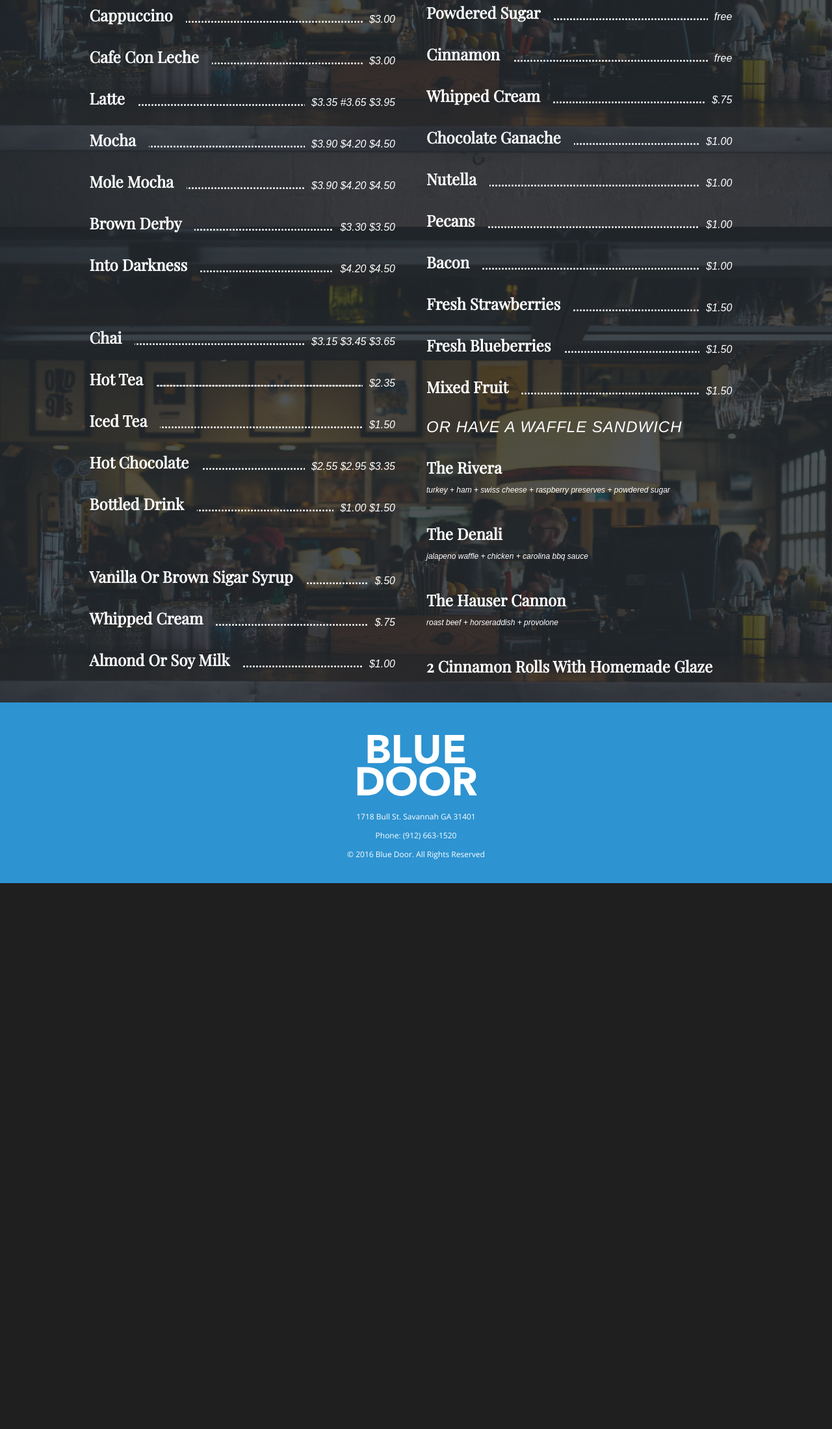
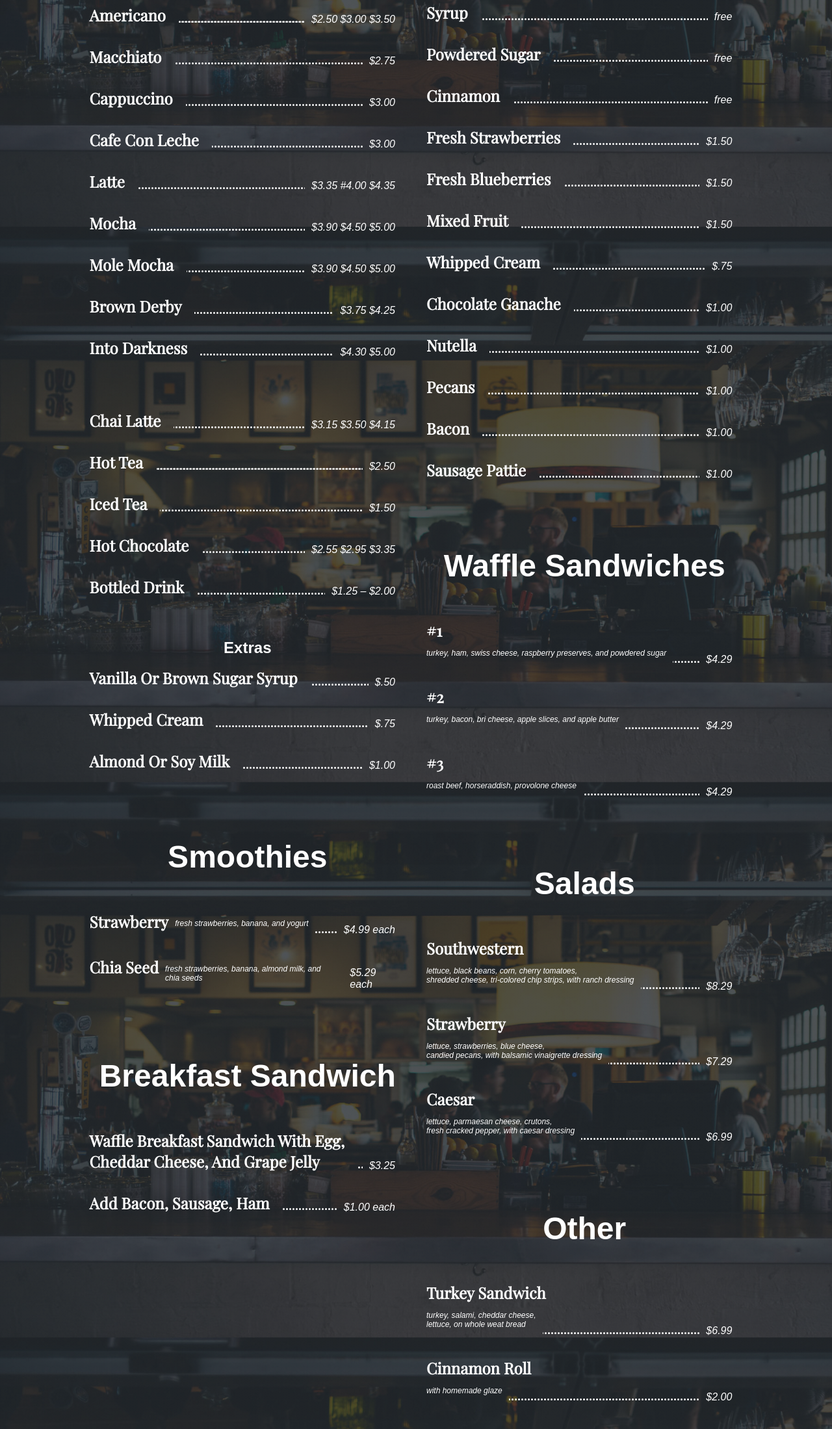
Before and after one commit to curiouscrusher/BlueDoorCoffee, a plain HTML site: page index.html in a window 1280 px wide. Shown: the part 506-2705 px from the top of the page at 65% size. Before the commit the page ends 1865 px from the top, so only its background shows below. Drawn offline with nearby package versions, Linux system fonts and the light colour scheme.

Commit message:
Updating menu for Fall 2016 Quarter

```diff
--- a/index.html
+++ b/index.html
@@ -12,7 +12,7 @@
 	<!-- ===STYLE.CSS -->
 	<link rel="stylesheet" href="style.css">
 	<!-- ===mobile -->
-	<meta name="viewport"content="width=device-width, initial-scale=1.0">
+	<meta name="viewport" content="width=device-width, initial-scale=1.0">
 
 </head>
 <body>
@@ -29,10 +29,30 @@
 						<div class="item">
 							<h4>Drip</h4>
 							<div class="item-detail-price">
-								<!--tail-price">
-								<!-- <p class="name-detail">Name Detail Here</p> -->
+								<!--tail-price"> -->
+								<!--<p class="name-detail">Name Detail Here</p> -->
 								<div class="dots"></div>
-								<p class="price">$1.95</p>
+								<p class="price">$2.00  $2.55  $3.00</p>
+							</div><!-- ===end of item-detail-price -->
+						</div><!-- ===end of item -->
+
+						<div class="item">
+							<h4>Cold Brew</h4>
+							<div class="item-detail-price">
+								<!--tail-price"> -->
+								<!--<p class="name-detail">Name Detail Here</p> -->
+								<div class="dots"></div>
+								<p class="price">$3.50  $4.00</p>
+							</div><!-- ===end of item-detail-price -->
+						</div><!-- ===end of item -->
+
+						<div class="item">
+							<h4>Espresso</h4>
+							<div class="item-detail-price">
+								<!--tail-price"> -->
+								<!--<p class="name-detail">Name Detail Here</p> -->
+								<div class="dots"></div>
+								<p class="price">$2.50</p>
 							</div><!-- ===end of item-detail-price -->
 						</div><!-- ===end of item -->
 
@@ -41,7 +61,7 @@
 							<div class="item-detail-price">
 								<!-- <p class="name-detail">Name Detail Here</p> -->
 								<div class="dots"></div>
-								<p class="price">$1.85  $2.05  $2.25</p>
+								<p class="price">$2.50  $3.00  $3.50</p>
 							</div><!-- ===end of item-detail-price -->
 						</div><!-- ===end of item -->
 
@@ -77,7 +97,7 @@
 							<div class="item-detail-price">
 								<!-- <p class="name-detail">Name Detail Here</p> -->
 								<div class="dots"></div>
-								<p class="price">$3.35 #3.65 $3.95</p>
+								<p class="price">$3.35 #4.00 $4.35</p>
 							</div><!-- ===end of item-detail-price -->
 						</div><!-- ===end of item -->
 
@@ -86,7 +106,7 @@
 							<div class="item-detail-price">
 								<!-- <p class="name-detail">Name Detail Here</p> -->
 								<div class="dots"></div>
-								<p class="price">$3.90 $4.20 $4.50</p>
+								<p class="price">$3.90 $4.50 $5.00</p>
 							</div><!-- ===end of item-detail-price -->
 						</div><!-- ===end of item -->
 
@@ -95,7 +115,7 @@
 							<div class="item-detail-price">
 								<!-- <p class="name-detail">Name Detail Here</p> -->
 								<div class="dots"></div>
-								<p class="price">$3.90 $4.20 $4.50</p>
+								<p class="price">$3.90 $4.50 $5.00</p>
 							</div><!-- ===end of item-detail-price -->
 						</div><!-- ===end of item -->
 
@@ -104,7 +124,7 @@
 							<div class="item-detail-price">
 								<!-- <p class="name-detail">Name Detail Here</p> -->
 								<div class="dots"></div>
-								<p class="price">$3.30 $3.50</p>
+								<p class="price">$3.75 $4.25</p>
 							</div><!-- ===end of item-detail-price -->
 						</div><!-- ===end of item -->
 
@@ -113,18 +133,18 @@
 							<div class="item-detail-price">
 								<!-- <p class="name-detail">Name Detail Here</p> -->
 								<div class="dots"></div>
-								<p class="price">$4.20 $4.50</p>
+								<p class="price">$4.30 $5.00</p>
 							</div><!-- ===end of item-detail-price -->
 						</div><!-- ===end of item -->
 
 							<div class="spacer"></div>
 
 						<div class="item">
-							<h4>Chai</h4>
+							<h4>Chai Latte</h4>
 							<div class="item-detail-price">
 								<!-- <p class="name-detail">Name Detail Here</p> -->
 								<div class="dots"></div>
-								<p class="price">$3.15 $3.45 $3.65</p>
+								<p class="price">$3.15 $3.50 $4.15</p>
 							</div><!-- ===end of item-detail-price -->
 						</div><!-- ===end of item -->
 
@@ -133,7 +153,7 @@
 							<div class="item-detail-price">
 								<!-- <p class="name-detail">Name Detail Here</p> -->
 								<div class="dots"></div>
-								<p class="price">$2.35</p>
+								<p class="price">$2.50</p>
 							</div><!-- ===end of item-detail-price -->
 						</div><!-- ===end of item -->
 
@@ -160,14 +180,15 @@
 							<div class="item-detail-price">
 								<!-- <p class="name-detail">Name Detail Here</p> -->
 								<div class="dots"></div>
-								<p class="price">$1.00 $1.50</p>
+								<p class="price">$1.25 – $2.00</p>
 							</div><!-- ===end of item-detail-price -->
 						</div><!-- ===end of item -->
 
 						<div class="spacer"></div>
 
+						<h4 class="subheading">Extras</h4>
 						<div class="item">
-							<h4>Vanilla or Brown Sigar Syrup</h4>
+							<h4>Vanilla or Brown Sugar Syrup</h4>
 							<div class="item-detail-price">
 								<!-- <p class="name-detail">Name Detail Here</p> -->
 								<div class="dots"></div>
@@ -193,8 +214,52 @@
 							</div><!-- ===end of item-detail-price -->
 						</div><!-- ===end of item -->
 
+						<div class="spacer"></div>
+								<h2 class="subheading">Smoothies</h2>
+
+								<div class="item">
+								<h4>Strawberry</h4>
+								<div class="item-detail-price">
+									<p class="name-detail">Fresh Strawberries, Banana, And Yogurt</p>
+									<div class="dots"></div>
+									<p class="price">$4.99 Each</p>
+								</div><!-- ===end of item-detail-price -->
+							</div><!-- ===end of item -->
+
+							<div class="item">
+								<h4>Chia Seed</h4>
+								<div class="item-detail-price">
+									<p class="name-detail">Fresh Strawberries, Banana, Almond Milk, And Chia Seeds</p>
+									<div class="dots"></div>
+									<p class="price">$5.29 Each</p>
+								</div><!-- ===end of item-detail-price -->
+							</div><!-- ===end of item -->
+
+						<div class="spacer"></div>
+						<h2 class="subheading">Breakfast Sandwich</h2>
+
+						<div class="item">
+								<h4>Waffle Breakfast Sandwich With Egg, <br />Cheddar Cheese, And Grape Jelly</h4>
+								<div class="item-detail-price">
+									<!-- <p class="name-detail">Name Detail Here</p> -->
+									<div class="dots"></div>
+									<p class="price">$3.25</p>
+								</div><!-- ===end of item-detail-price -->
+							</div><!-- ===end of item -->
+
+							<div class="item">
+								<h4>Add Bacon, Sausage, Ham</h4>
+								<div class="item-detail-price">
+									<!-- <p class="name-detail">Name Detail Here</p> -->
+									<div class="dots"></div>
+									<p class="price">$1.00 Each</p>
+								</div><!-- ===end of item-detail-price -->
+							</div><!-- ===end of item -->
+
+
 					</div><!-- end of column -->
 				</div><!--  end of column-container -->
+
 
 				<div class="column-container clearfix">
 					<div class="column clearfix">
@@ -205,7 +270,16 @@
 								<div class="item-detail-price">
 									<!-- <p class="name-detail">Name Detail Here</p> -->
 									<div class="dots"></div>
-									<p class="price">5.50</p>
+									<p class="price">$4.00</p>
+								</div><!-- ===end of item-detail-price -->
+							</div><!-- ===end of item -->
+
+							<div class="item">
+								<h4>Chocolate Waffle</h4>
+								<div class="item-detail-price">
+									<!-- <p class="name-detail">Name Detail Here</p> -->
+									<div class="dots"></div>
+									<p class="price">$5.00</p>
 								</div><!-- ===end of item-detail-price -->
 							</div><!-- ===end of item -->
 
@@ -223,7 +297,7 @@
 							</div><!-- ===end of item -->
 
 							<div class="item">
-								<h4>Powdered Sugar</h5>
+								<h4>Powdered Sugar</h4>
 								<div class="item-detail-price">
 									<!-- <p class="name-detail">Name Detail Here</p> -->
 									<div class="dots"></div>
@@ -237,6 +311,33 @@
 									<!-- <p class="name-detail">Name Detail Here</p> -->
 									<div class="dots"></div>
 									<p class="price">Free</p>
+								</div><!-- ===end of item-detail-price -->
+							</div><!-- ===end of item -->
+
+							<div class="item">
+								<h4>Fresh Strawberries</h4>
+								<div class="item-detail-price">
+									<!-- <p class="name-detail">Name Detail Here</p> -->
+									<div class="dots"></div>
+									<p class="price">$1.50</p>
+								</div><!-- ===end of item-detail-price -->
+							</div><!-- ===end of item -->
+
+							<div class="item">
+								<h4>Fresh Blueberries</h4>
+								<div class="item-detail-price">
+									<!-- <p class="name-detail">Name Detail Here</p> -->
+									<div class="dots"></div>
+									<p class="price">$1.50</p>
+								</div><!-- ===end of item-detail-price -->
+							</div><!-- ===end of item -->
+
+							<div class="item">
+								<h4>Mixed Fruit</h4>
+								<div class="item-detail-price">
+									<!-- <p class="name-detail">Name Detail Here</p> -->
+									<div class="dots"></div>
+									<p class="price">$1.50</p>
 								</div><!-- ===end of item-detail-price -->
 							</div><!-- ===end of item -->
 
@@ -286,69 +387,92 @@
 							</div><!-- ===end of item -->
 
 							<div class="item">
-								<h4>Fresh Strawberries</h4>
+								<h4>Sausage Pattie</h4>
 								<div class="item-detail-price">
 									<!-- <p class="name-detail">Name Detail Here</p> -->
 									<div class="dots"></div>
-									<p class="price">$1.50</p>
+									<p class="price">$1.00</p>
 								</div><!-- ===end of item-detail-price -->
 							</div><!-- ===end of item -->
 
-							<div class="item">
-								<h4>Fresh Blueberries</h4>
-								<div class="item-detail-price">
-									<!-- <p class="name-detail">Name Detail Here</p> -->
-									<div class="dots"></div>
-									<p class="price">$1.50</p>
-								</div><!-- ===end of item-detail-price -->
-							</div><!-- ===end of item -->
-
-							<div class="item">
-								<h4>Mixed Fruit</h4>
-								<div class="item-detail-price">
-									<!-- <p class="name-detail">Name Detail Here</p> -->
-									<div class="dots"></div>
-									<p class="price">$1.50</p>
-								</div><!-- ===end of item-detail-price -->
-							</div><!-- ===end of item -->
-
-							<div class="item">
-								<h4 class="title">Or Have A Waffle Sandwich</h4>
-							</div>
+								<div class="spacer"></div>
+								<h2 class="subheading">Waffle Sandwiches</h2>
 
 							<div class="item no-price">
-								<h4>The Rivera</h4>
+								<h4>#1</h4>
 								<div class="item-detail-price">
-									<p class="name-detail">Turkey + Ham + Swiss Cheese + Raspberry Preserves + Powdered Sugar</p>
-									<!-- <div class="dots"></div> -->
-									<!-- <p class="price">$1.50</p> -->
+									<p class="name-detail">Turkey, Ham, Swiss Cheese, Raspberry Preserves, and Powdered Sugar</p>
+									<div class="dots"></div>
+									<p class="price">$4.29</p>
 								</div><!-- ===end of item-detail-price -->
 							</div><!-- ===end of item -->
 
 							<div class="item no-price">
-								<h4>The Denali</h4>
+								<h4>#2</h4>
 								<div class="item-detail-price">
-									<p class="name-detail">Jalapeno Waffle + Chicken + Carolina BBQ Sauce</p>
-									<!-- <div class="dots"></div> -->
-									<!-- <p class="price">$1.50</p> -->
+									<p class="name-detail">Turkey, Bacon, Bri Cheese, Apple Slices, and Apple Butter</p>
+									<div class="dots"></div>
+									<p class="price">$4.29</p>
 								</div><!-- ===end of item-detail-price -->
 							</div><!-- ===end of item -->
 
 							<div class="item no-price">
-								<h4>The Hauser Cannon</h4>
+								<h4>#3</h4>
 								<div class="item-detail-price">
-									<p class="name-detail">Roast Beef + Horseraddish + Provolone</p>
-									<!-- <div class="dots"></div> -->
-									<!-- <p class="price">$1.50</p> -->
+									<p class="name-detail">Roast Beef, Horseraddish, Provolone Cheese</p>
+									<div class="dots"></div>
+									<p class="price">$4.29</p>
+								</div><!-- ===end of item-detail-price -->
+							</div><!-- ===end of item -->
+
+							<div class="spacer"></div>
+								<h2 class="subheading">Salads</h2>
+
+								<div class="item no-price">
+								<h4>Southwestern</h4>
+								<div class="item-detail-price">
+									<p class="name-detail">Lettuce, Black Beans, Corn, Cherry Tomatoes,<br /> Shredded Cheese, Tri-Colored Chip Strips, With Ranch Dressing</p>
+									<div class="dots"></div>
+									<p class="price">$8.29</p>
 								</div><!-- ===end of item-detail-price -->
 							</div><!-- ===end of item -->
 
 							<div class="item no-price">
-								<h4>2 Cinnamon Rolls With Homemade Glaze</h4>
+								<h4>Strawberry</h4>
 								<div class="item-detail-price">
-									<!-- <p class="name-detail">Jalapeno Waffle + Chicken + Carolina BBQ Sauce</p> -->
-									<!-- <div class="dots"></div> -->
-									<!-- <p class="price">$1.50</p> -->
+									<p class="name-detail">Lettuce, Strawberries, Blue Cheese,<br /> Candied Pecans, With Balsamic Vinaigrette Dressing</p>
+									<div class="dots"></div>
+									<p class="price">$7.29</p>
+								</div><!-- ===end of item-detail-price -->
+							</div><!-- ===end of item -->
+
+							<div class="item no-price">
+								<h4>Caesar</h4>
+								<div class="item-detail-price">
+									<p class="name-detail">Lettuce, Parmaesan Cheese, Crutons,<br /> Fresh Cracked Pepper, With Caesar Dressing</p>
+									<div class="dots"></div>
+									<p class="price">$6.99</p>
+								</div><!-- ===end of item-detail-price -->
+							</div><!-- ===end of item -->
+
+							<div class="spacer"></div>
+								<h2 class="subheading">Other</h2>
+
+								<div class="item no-price">
+								<h4>Turkey Sandwich</h4>
+								<div class="item-detail-price">
+									<p class="name-detail">Turkey, Salami, Cheddar Cheese,<br /> Lettuce, On Whole Weat Bread</p>
+									<div class="dots"></div>
+									<p class="price">$6.99</p>
+								</div><!-- ===end of item-detail-price -->
+							</div><!-- ===end of item -->
+
+							<div class="item no-price">
+								<h4>Cinnamon Roll</h4>
+								<div class="item-detail-price">
+									<p class="name-detail">With Homemade Glaze</p>
+									<div class="dots"></div>
+									<p class="price">$2.00</p>
 								</div><!-- ===end of item-detail-price -->
 							</div><!-- ===end of item -->
 
@@ -357,7 +481,8 @@
 					</div><!--  end of column-container -->
 
 		</div> <!-- ===end of wrapper -->
-
+		</div>
+</div>
 	</section><!-- ===end of breakfast-->
 
 	<footer id="nav-contacts">
--- a/sass/partials/_main.scss
+++ b/sass/partials/_main.scss
@@ -24,7 +24,8 @@
 	float:left;
 	width:50%;
 
-	h2 {
+	h2,
+	.subheading {
 		color: white;
 		font-family: Arial, Helvetica, sans-serif;
 		text-align: center;
```
Also changed, not shown: style.css, 1 other file.
